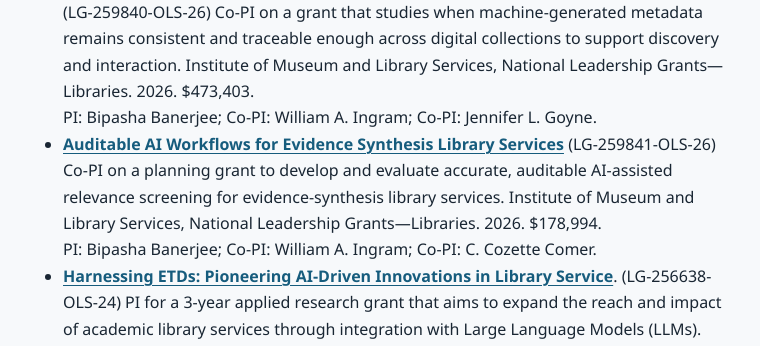
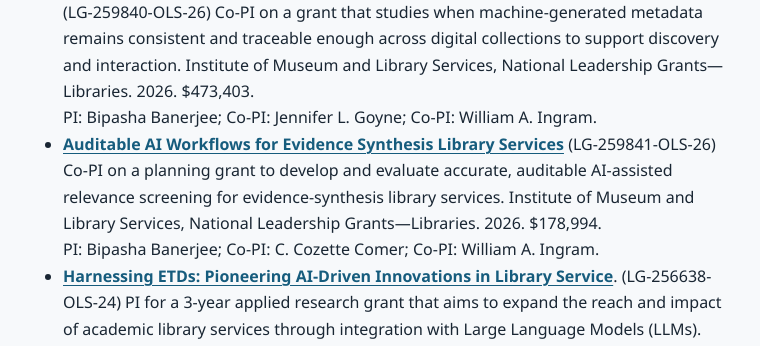
Before and after one commit to waingram/waingram.github.io, a Jekyll site: the page built from _pages/research.md, in a window 1280 px wide and 900 px high, scrolled down 3581 px. Shown: the part 154-500 px from the top of the window, without its empty margins (340-1100 px from the left). Built offline with Jekyll 4.4.1, drawn with Linux system fonts in a browser that asks for light colours; some web fonts are replaced.

```diff
--- a/_includes/research.html
+++ b/_includes/research.html
@@ -204,13 +204,13 @@ Date: Thu Dec  5 16:31:54 EST 2024
         <span itemprop="member" itemscope itemtype="https://schema.org/OrganizationRole">
           <meta itemprop="roleName" content="Co-Principal Investigator" />
           Co-PI:
-          <span itemprop="member" itemscope itemtype="https://schema.org/Person" itemid="https://waingram.github.io/#waingram">
-            <span itemprop="name">William A. Ingram</span></span></span>;
+          <span itemprop="member" itemscope itemtype="https://schema.org/Person">
+            <span itemprop="name">Jennifer L. Goyne</span></span></span>;
         <span itemprop="member" itemscope itemtype="https://schema.org/OrganizationRole">
           <meta itemprop="roleName" content="Co-Principal Investigator" />
           Co-PI:
-          <span itemprop="member" itemscope itemtype="https://schema.org/Person">
-            <span itemprop="name">Jennifer L. Goyne</span></span></span>.
+          <span itemprop="member" itemscope itemtype="https://schema.org/Person" itemid="https://waingram.github.io/#waingram">
+            <span itemprop="name">William A. Ingram</span></span></span>.
       </div>
     </li>
     <li itemscope itemtype="https://schema.org/Grant" itemprop="funding">
@@ -240,13 +240,13 @@ Date: Thu Dec  5 16:31:54 EST 2024
         <span itemprop="member" itemscope itemtype="https://schema.org/OrganizationRole">
           <meta itemprop="roleName" content="Co-Principal Investigator" />
           Co-PI:
-          <span itemprop="member" itemscope itemtype="https://schema.org/Person" itemid="https://waingram.github.io/#waingram">
-            <span itemprop="name">William A. Ingram</span></span></span>;
+          <span itemprop="member" itemscope itemtype="https://schema.org/Person">
+            <span itemprop="name">C. Cozette Comer</span></span></span>;
         <span itemprop="member" itemscope itemtype="https://schema.org/OrganizationRole">
           <meta itemprop="roleName" content="Co-Principal Investigator" />
           Co-PI:
-          <span itemprop="member" itemscope itemtype="https://schema.org/Person">
-            <span itemprop="name">C. Cozette Comer</span></span></span>.
+          <span itemprop="member" itemscope itemtype="https://schema.org/Person" itemid="https://waingram.github.io/#waingram">
+            <span itemprop="name">William A. Ingram</span></span></span>.
       </div>
     </li>
     <li itemscope itemtype="https://schema.org/Grant" itemprop="funding">
```
